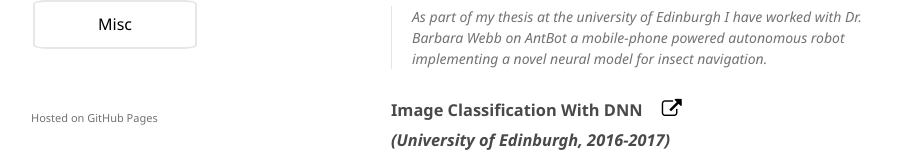
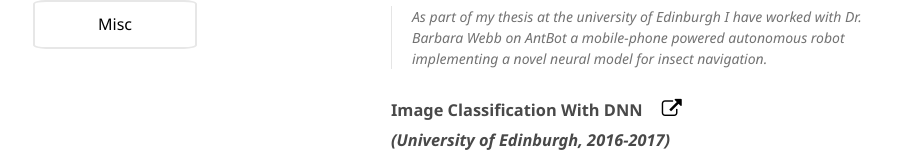
Before and after one commit to lucascimeca/lucascimeca.github.io, a Jekyll site: the page built from index.md, in a window 1280 px wide and 900 px high, scrolled down 556 px. Shown: the part 703-870 px from the top of the window, without its empty margins (179-1099 px from the left). Built offline with Jekyll 4.4.1, drawn with Linux system fonts in a browser that asks for light colours; nearby versions of some CDN libraries; the repository's description, which GitHub fills in, is left out.

Commit message:
Update default.html

```diff
--- a/_layouts/default.html
+++ b/_layouts/default.html
@@ -81,12 +81,6 @@
       {{ content }}
 
       </section>
-      <footer>
-        {% if site.github.is_project_page %}
-          <p>This project is maintained by <a href="{{ site.github.owner_url }}">{{ site.github.owner_name }}</a></p>
-        {% endif %}
-        <p><small>Hosted on GitHub Pages</p>
-      </footer>
     </div>
     <script src="{{ '/assets/js/scale.fix.js' | relative_url }}"></script>
 
```
